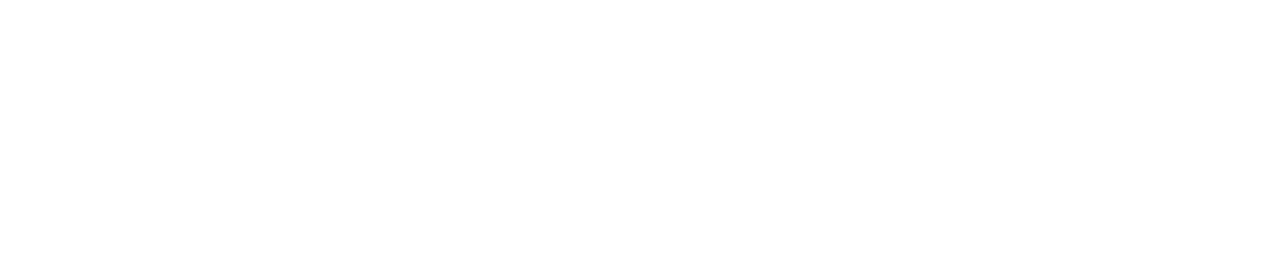
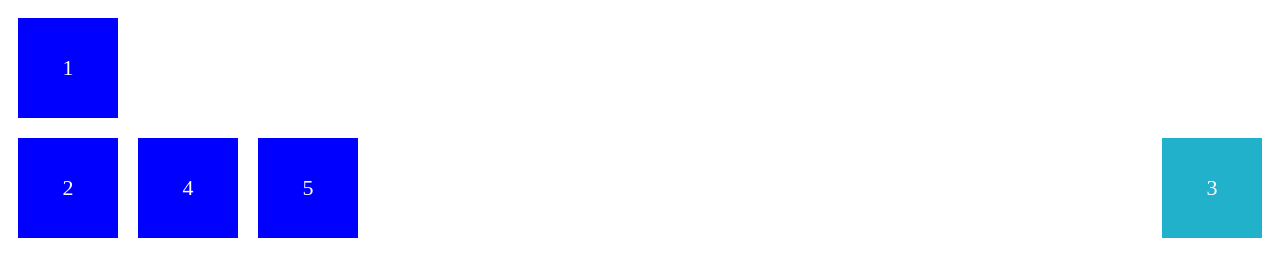
Before and after one commit to youhengchan/laoshang, a plain HTML site: page 9-3/6_demo_02.html in a window 1280 px wide. Drawn offline with Linux system fonts and the light colour scheme.

Commit message:
6_2 update

```diff
--- a/9-3/6_demo_02.html
+++ b/9-3/6_demo_02.html
@@ -1 +1,57 @@
 <!-- 定位高度计算、浮动 -->
+
+<!-- float 浮动 -->
+<!-- 使得 html 标签向左、右移动 -->
+<!-- 直到它的边框，碰到了另一个边框或者父容器的边为止 -->
+
+<!-- float，它也可以让 html 元素脱离文档流, 脱离文档流之后，所在的 html 标签不再参与各个容器高度的计算 -->
+
+<!-- CSS 清除浮动 -->
+<!--
+  CSS 的清除浮动的方式有很多
+  后面用到的时候会讲到
+ -->
+<!-- 清除浮动 clear 有四个取值:
+  clear: left\right\none\both
+-->
+
+<!DOCTYPE html>
+<html lang="en">
+  <head>
+    <meta charset="UTF-8" />
+    <!-- <meta http-equiv="X-UA-Compatible" content="IE=edge"> -->
+    <!-- <meta name="viewport" content="width=device-width, initial-scale=1.0"> -->
+    <title>6 Demo 02 float</title>
+    <style type="text/css">
+      div {
+        width: 100px;
+        height: 100px;
+        background-color: rgb(214, 95, 208);
+        margin: 10px;
+        color: #fff;
+        font-size: 22px;
+        text-align: center;
+        line-height: 100px;
+      }
+      .fl {
+        float: left;
+        background-color: #00f;
+      }
+      .fr {
+        float: right;
+        background-color: rgb(34, 177, 202);
+      }
+      /* 清除浮动  */
+      .cle {
+        clear: left;
+      }
+    </style>
+  </head>
+  <body>
+    <div class="fl">1</div>
+    <div class="fl cle">2</div>
+    <div class="fr">3</div>
+    <div class="fl">4</div>
+    <div class="fl">5</div>
+  </body>
+</html>
```
Also changed, not shown: 9-4/6_demo_04.html (added, +1 -0 lines), 9-4/6_demo_05.html (added, +1 -0 lines), 9-4/6_demo_03.html (renamed from 9-3/6_demo_03.html).
